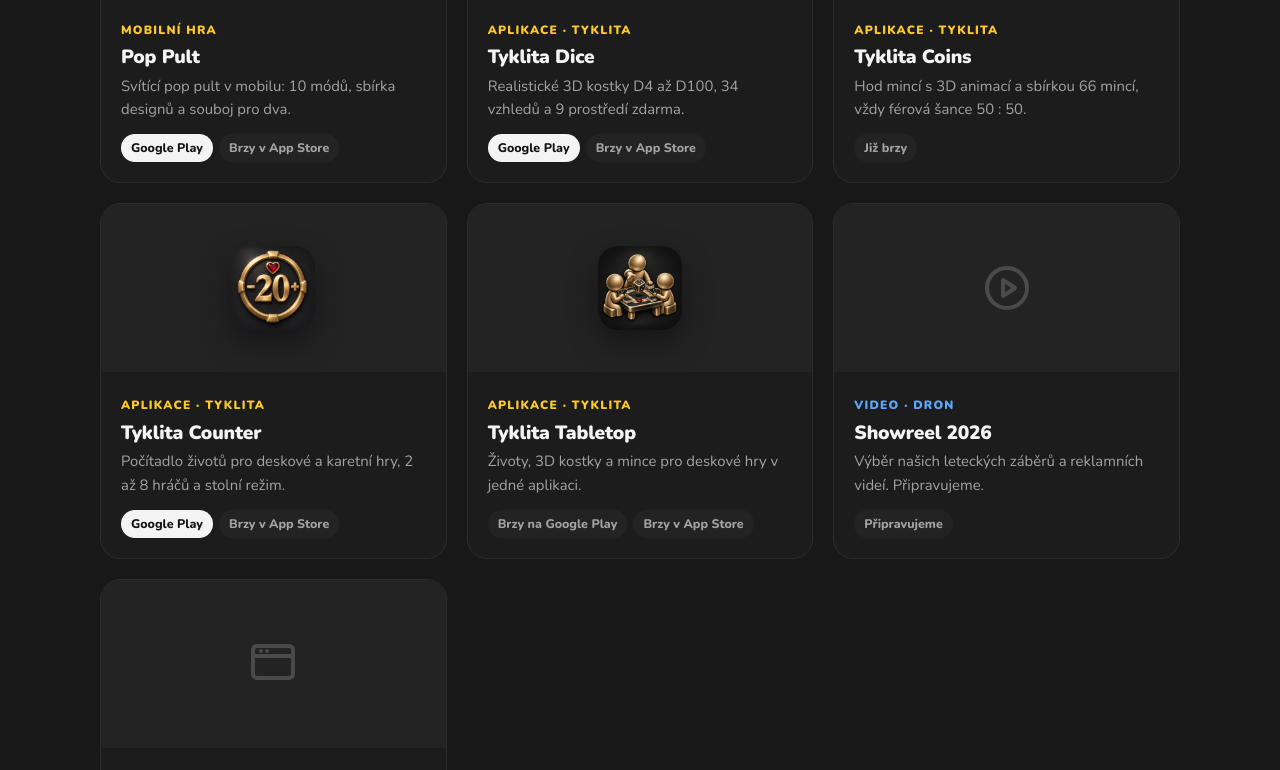
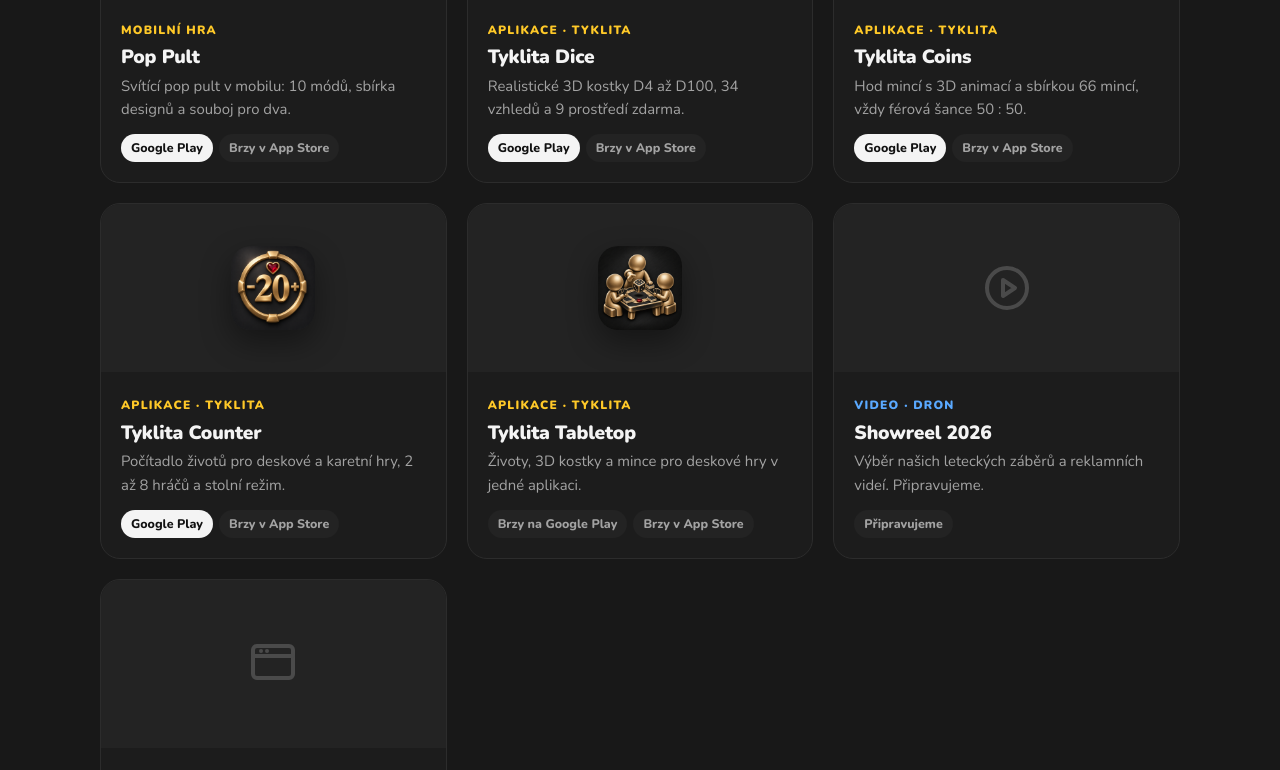
Before and after one commit to Fillion-Studio/fillion-studio.github.io, a plain HTML site: page index.html in a window 1280 px wide. Shown: the part 3882-4652 px from the top of the page. Drawn offline with nearby package versions, Linux system fonts and the light colour scheme.

Commit message:
Tyklita Coins live on Google Play

```diff
--- a/index.html
+++ b/index.html
@@ -442,7 +442,7 @@ footer a:hover{color:var(--text)}
           <span class="work-cat">Aplikace · Tyklita</span>
           <h3>Tyklita Coins</h3>
           <p>Hod mincí s 3D animací a sbírkou 66 mincí, vždy férová šance 50 : 50.</p>
-          <div class="badges"><span class="badge">Již brzy</span></div>
+          <div class="badges"><span class="badge on">Google Play</span><span class="badge">Brzy v App Store</span></div>
         </div>
       </a>
       <a class="work" data-c="app" href="tyklitacounter.html">
```
Also changed, not shown: tyklitacoins.html (+1 -1 lines).
